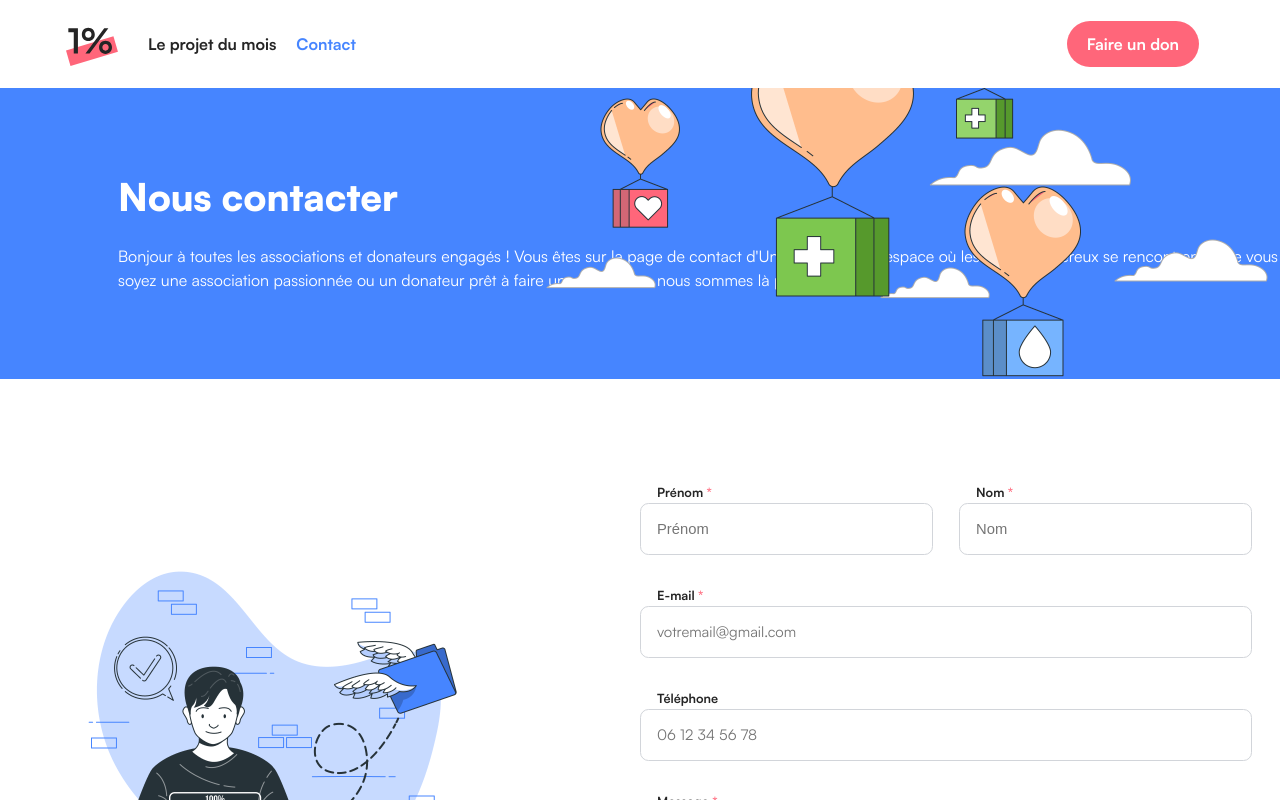
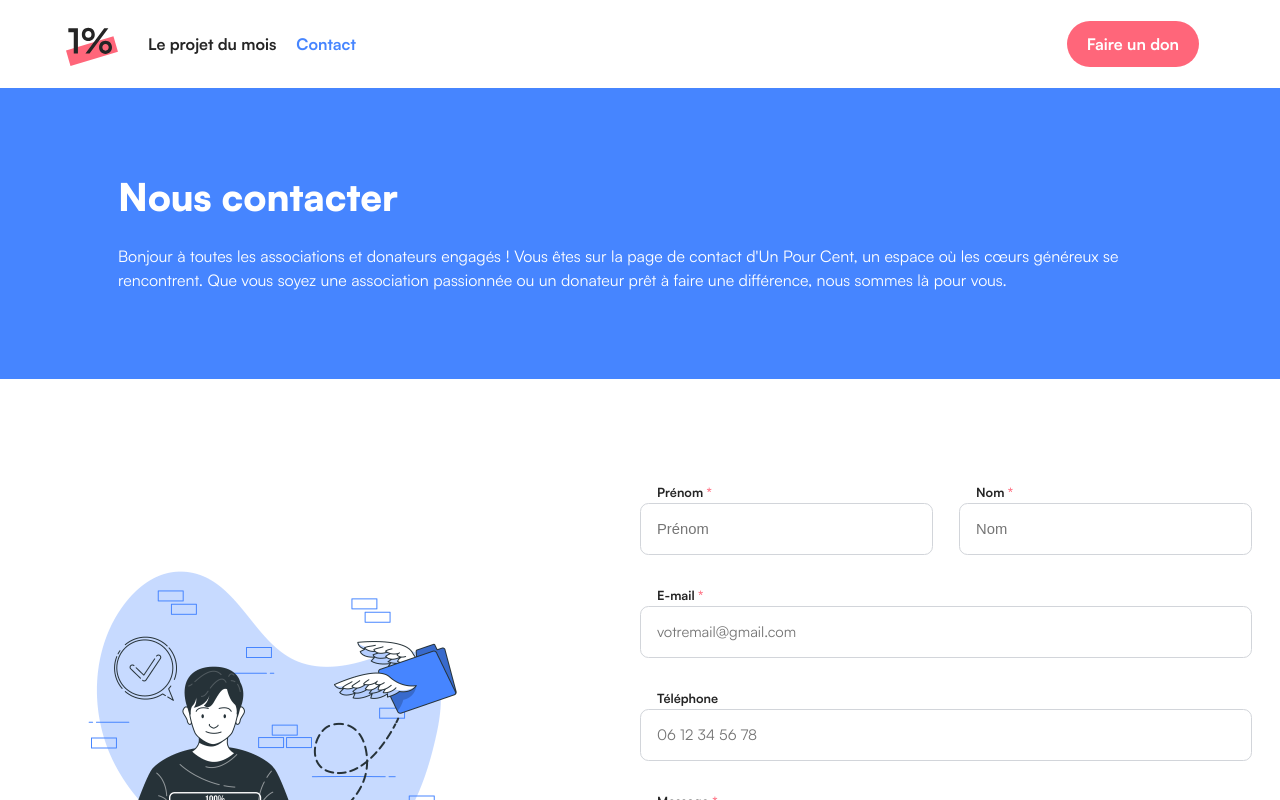
Before and after one commit to sofianslimani/unpourcent-next, a Next.js app: page /contact in a window 1280 px wide. Shown: the top 800 px of the page. Built offline with nearby package versions, Linux system fonts and the light colour scheme; no server answers.

Commit message:
fix hero contact

```diff
--- a/styles/main.css
+++ b/styles/main.css
@@ -1263,8 +1263,13 @@ span.green {
   display: flex;
   flex-direction: column;
   justify-content: center;
-  align-items: left;
+  width: 40%;
   padding: 87.5px 0 87.5px 0;
+}
+@media (max-width: 1356px) {
+  .contact-hero-container-left {
+    width: 90%;
+  }
 }
 @media (max-width: 1024px) {
   .contact-hero-container-left {
@@ -1294,7 +1299,7 @@ span.green {
   width: 100%;
   height: 303px;
 }
-@media (max-width: 1024px) {
+@media (max-width: 1356px) {
   .contact-hero-container-right {
     display: none;
   }
--- a/styles/views/contact/_contact-hero.scss
+++ b/styles/views/contact/_contact-hero.scss
@@ -7,7 +7,6 @@
   &-container {
     display: flex;
     height: 100%;
-
     padding-left: 118px;
 
     position: relative;
@@ -20,12 +19,13 @@
 
     &-left {
       height: 100%;
-
       display: flex;
       flex-direction: column;
       justify-content: center;
-      align-items: left;
-
+      width: 40%;
+      @media (max-width: 1356px){
+        width: 90%;
+      }
       padding: 87.5px 0 87.5px 0;
 
       @include tablet {
@@ -57,7 +57,7 @@
       width: 100%;
       height: 303px;
 
-      @include tablet {
+      @media (max-width: 1356px){
         display: none;
       }
 
```
Also changed, not shown: 1 other file (tests, documents, lock files or other folders).
